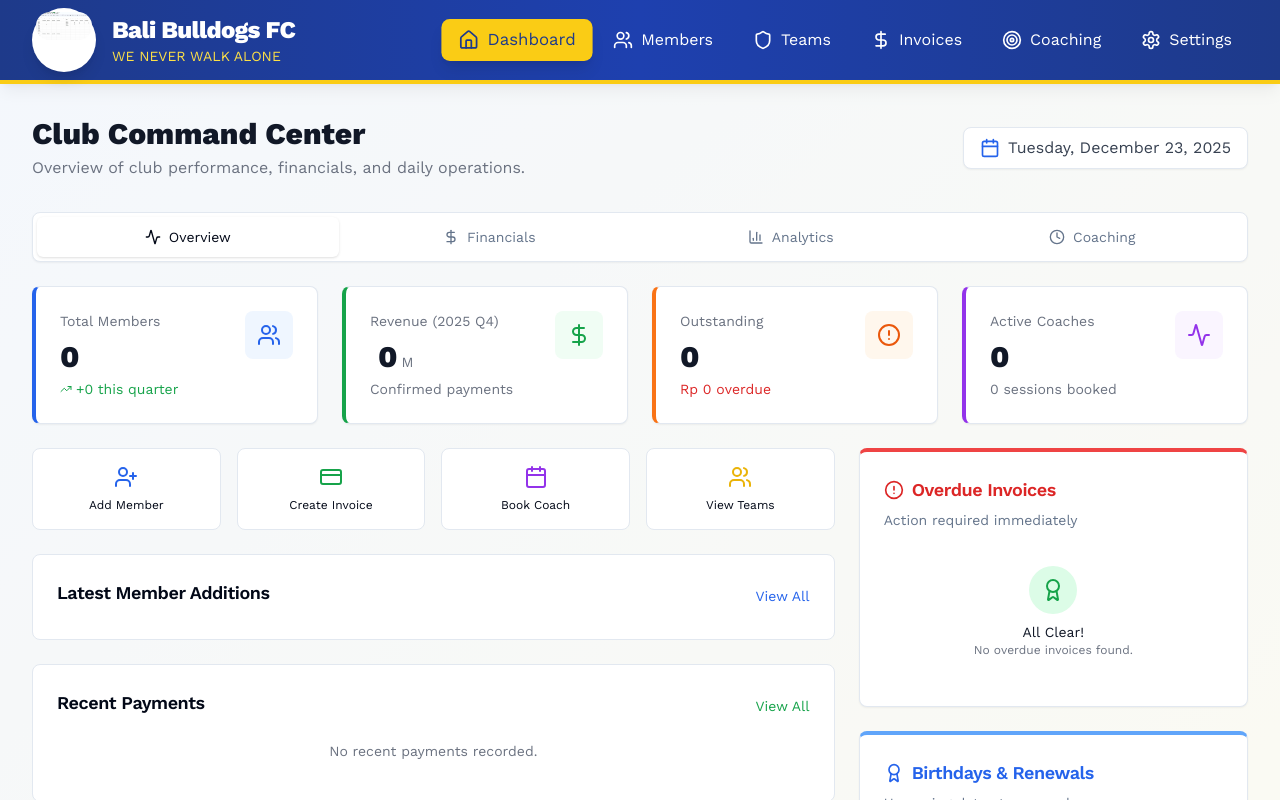
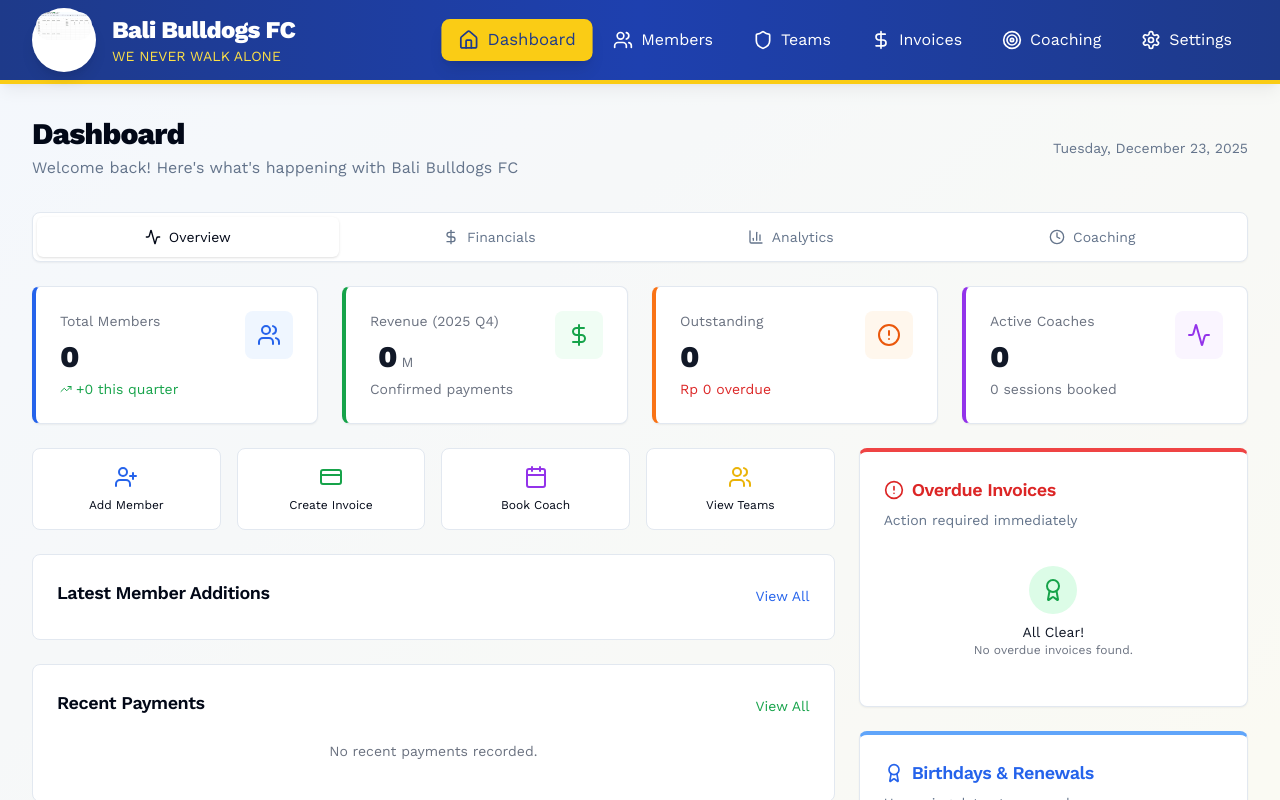
Before and after one commit to audioexpression/sg-7e6bc5f2-5cce-4c9a-b005-403f1c6031da-1782323627, a Next.js app: page / in a window 1280 px wide. Shown: the top 800 px of the page. Built offline with nearby package versions, Linux system fonts and the light colour scheme.

Commit message:
fix(dashboard): Define missing Team and Coach interfaces

```diff
--- a/src/pages/index.tsx
+++ b/src/pages/index.tsx
@@ -54,6 +54,22 @@ interface CoachingSession {
   status: "Scheduled" | "Completed" | "Cancelled";
 }
 
+interface Team {
+  id: string;
+  name: string;
+  category: string;
+  monthlyFee: number;
+}
+
+interface Coach {
+  id: string;
+  name: string;
+  role: string;
+  rate: number;
+  email?: string;
+  phone?: string;
+}
+
 // --- Helper Functions ---
 
 const formatCurrency = (amount: number) => {
@@ -73,18 +89,25 @@ export default function Dashboard() {
   const router = useRouter();
   const [members, setMembers] = useState<Member[]>([]);
   const [invoices, setInvoices] = useState<Invoice[]>([]);
+  const [teams, setTeams] = useState<Team[]>([]);
+  const [coaches, setCoaches] = useState<Coach[]>([]);
   const [sessions, setSessions] = useState<CoachingSession[]>([]);
+
+  // Add mounted state to prevent hydration issues
+  const [mounted, setMounted] = useState(false);
+
+  // Filter states
+  const [dateRange, setDateRange] = useState<"month" | "quarter" | "year" | "all" | "custom">("quarter");
 
   // Load Data
   useEffect(() => {
-    const storedMembers = localStorage.getItem("members");
-    if (storedMembers) setMembers(JSON.parse(storedMembers));
-
-    const storedInvoices = localStorage.getItem("invoices");
-    if (storedInvoices) setInvoices(JSON.parse(storedInvoices));
-
-    const storedSessions = localStorage.getItem("coachingSessions");
-    if (storedSessions) setSessions(JSON.parse(storedSessions));
+    setMounted(true);
+    const loadedMembers = JSON.parse(localStorage.getItem("members") || "[]");
+    const loadedInvoices = JSON.parse(localStorage.getItem("invoices") || "[]");
+    const loadedSessions = JSON.parse(localStorage.getItem("coachingSessions") || "[]");
+    setMembers(loadedMembers);
+    setInvoices(loadedInvoices);
+    setSessions(loadedSessions);
   }, []);
 
   // --- Calculations ---
@@ -262,18 +285,21 @@ export default function Dashboard() {
         <div className="max-w-7xl mx-auto px-4 sm:px-6 lg:px-8 py-8">
 
           {/* Header */}
-          <div className="mb-8 flex flex-col md:flex-row md:items-center md:justify-between gap-4">
+          <div className="mb-8 flex flex-col md:flex-row md:items-center md:justify-between">
             <div>
-              <h1 className="text-3xl font-bold text-gray-900 dark:text-white">Club Command Center</h1>
-              <p className="text-gray-500 mt-1">
-                Overview of club performance, financials, and daily operations.
+              <h1 className="text-3xl font-bold tracking-tight">Dashboard</h1>
+              <p className="text-muted-foreground mt-1">
+                Welcome back! Here's what's happening with Bali Bulldogs FC
               </p>
             </div>
-            <div className="flex items-center gap-2 bg-white px-4 py-2 rounded-lg border shadow-sm">
-              <Calendar className="h-5 w-5 text-blue-600" />
-              <span className="font-medium text-gray-700">
-                {currentDate.toLocaleDateString(undefined, { weekday: 'long', year: 'numeric', month: 'long', day: 'numeric' })}
-              </span>
+            <div className="mt-4 md:mt-0 text-sm text-muted-foreground">
+              {mounted ? (
+                <span suppressHydrationWarning>
+                  {new Date().toLocaleDateString('en-US', { weekday: 'long', year: 'numeric', month: 'long', day: 'numeric' })}
+                </span>
+              ) : (
+                <span>Loading...</span>
+              )}
             </div>
           </div>
 
```
